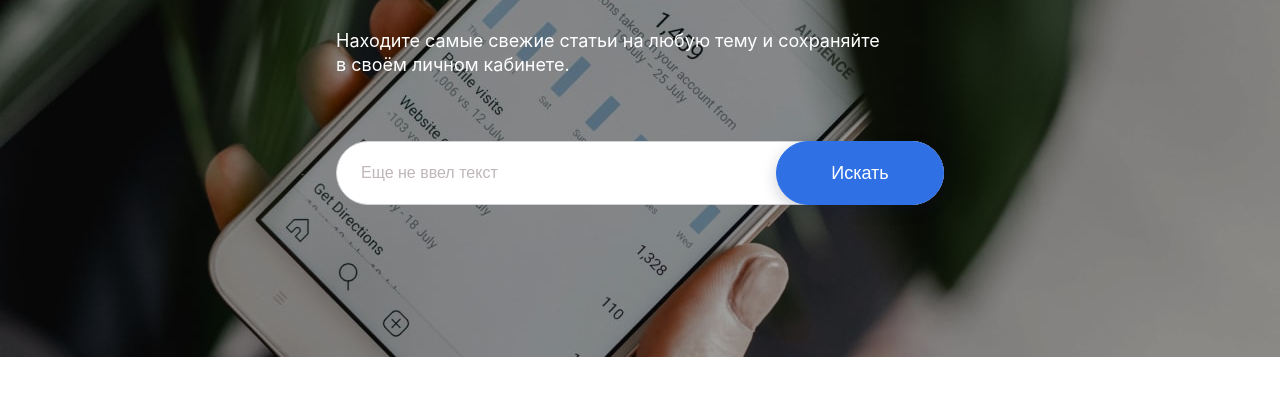
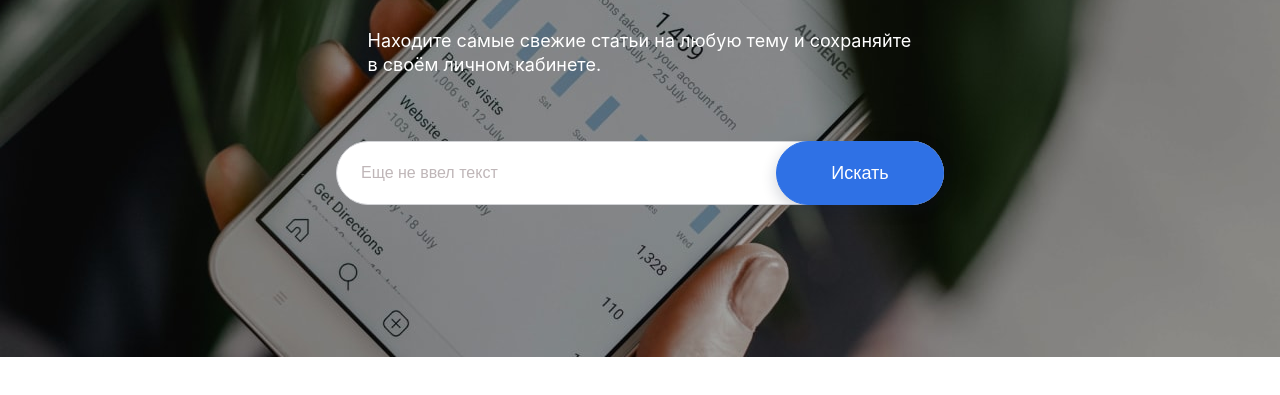
Before and after one commit to YudinArtem90/news-explorer-frontend, a React app: page / in a window 1280 px wide. Shown: the part 219-614 px from the top of the page. Built offline with nearby package versions, Linux system fonts and the light colour scheme.

Commit message:
сделал SearchContainer

```diff
--- a/src/components/SearchContainer/SearchContainer.css
+++ b/src/components/SearchContainer/SearchContainer.css
@@ -1,5 +1,16 @@
 .search-container{
     position: relative;
+
+    background-size: cover;
+    background-repeat: no-repeat;
+    background-position: center;
+    background-image: url(../../images/background.jpg);
+    width: 100%;
+    height: 576px;
+    display: flex;
+    flex-direction: column;
+    justify-content: center;
+    align-items: center;
 }
 
 .search-container__header-text{
```
Also changed, not shown: src/images/avatar.jpg (added).
